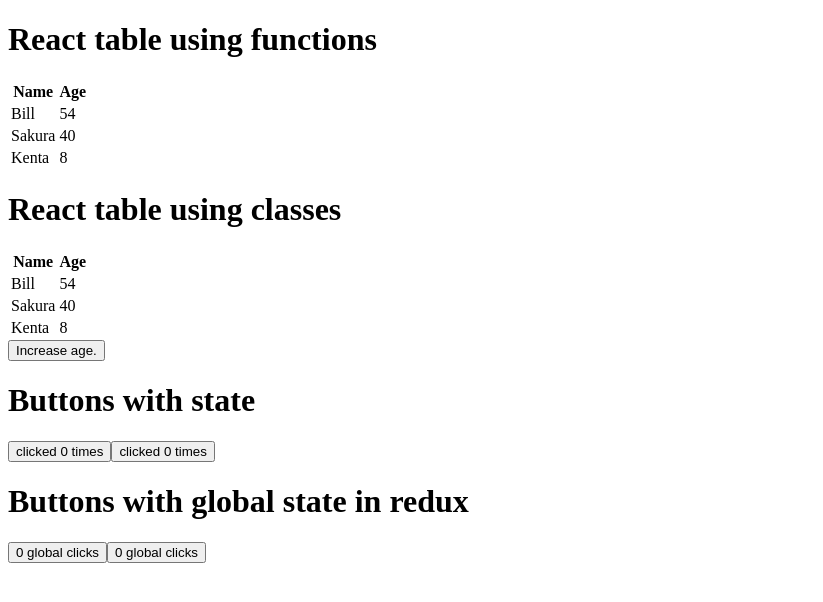
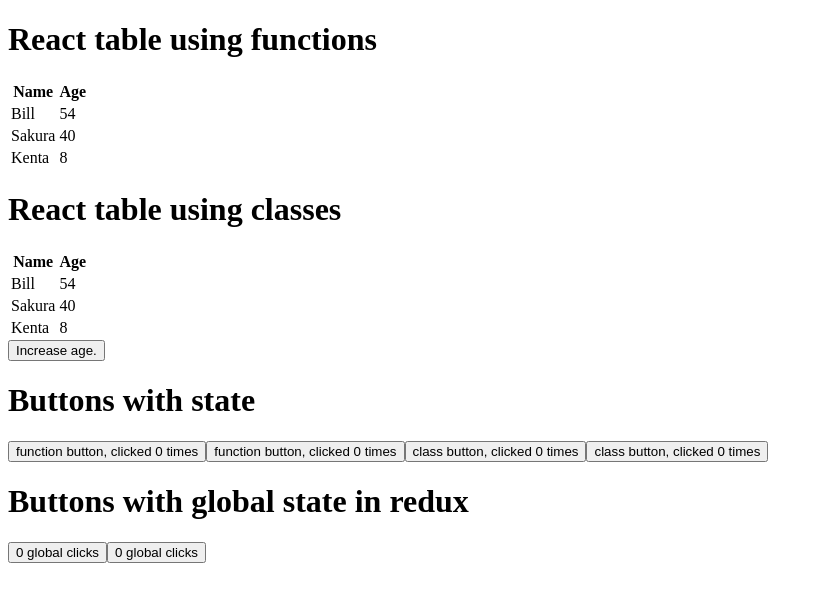
Before and after one commit to wkeese/react-app, a React app: page / in a window 1280 px wide. Shown: the top 602 px of the page, without its empty margins (0-823 px from the left). Built offline with nearby package versions, Linux system fonts and the light colour scheme.

Commit message:
Functional component example for Button. Also, rename GlobalButton to ReduxButton.

```diff
--- a/src/Button.tsx
+++ b/src/Button.tsx
@@ -1,20 +1,15 @@
-import React from 'react';
+// Button functional component.
 
-export default class Button extends React.Component {
-    state = {
-        clicks: 0
-    }
+import React, { useState } from 'react';
 
-    onClick () {
-        this.setState({ clicks: this.state.clicks + 1 });
-    }
+export default function Button () {
+    console.log("render button");
 
-    render() {
-        const { clicks } = this.state;
-        return (
-            <button onClick={this.onClick.bind(this)}>
-                clicked {clicks} times
-            </button>
-        );
-    }
+    const [clicks, setClicks] = useState(0);
+
+    return (
+        <button onClick={() => setClicks(clicks + 1)}>
+            function button, clicked {clicks} times
+        </button>
+    );
 }
--- /dev/null
+++ b/src/ButtonAsClass.tsx
@@ -0,0 +1,22 @@
+// Button class component.
+
+import React from 'react';
+
+export default class ButtonAsClass extends React.Component {
+    state = {
+        clicks: 0
+    }
+
+    onClick () {
+        this.setState({ clicks: this.state.clicks + 1 });
+    }
+
+    render() {
+        const { clicks } = this.state;
+        return (
+            <button onClick={this.onClick.bind(this)}>
+                class button, clicked {clicks} times
+            </button>
+        );
+    }
+}
--- a/src/GlobalButton.tsx
+++ b/src/ReduxButton.tsx
@@ -7,7 +7,7 @@
 // If I wanted to do a class I think I need to follow https://react-redux.js.org/tutorials/connect,
 // but returning a function is the recommended way.
 
-export default function GlobalButton () {
+export default function ReduxButton () {
     const clicks = useAppSelector(state => state.counter.value);
     const dispatch = useAppDispatch();
 
--- a/src/index.tsx
+++ b/src/index.tsx
@@ -2,7 +2,8 @@
 import ReactDOM from 'react-dom';
 import { Provider } from 'react-redux'
 import Button from './Button';
-import GlobalButton from './GlobalButton';
+import ButtonAsClass from './ButtonAsClass';
+import ReduxButton from './ReduxButton';
 import Table from './Table';
 import TableAsClass from './TableAsClass';
 import RowData from "./RowData";
@@ -29,10 +30,12 @@
                 <h1>Buttons with state</h1>
                 <Button/>
                 <Button/>
+                <ButtonAsClass/>
+                <ButtonAsClass/>
 
                 <h1>Buttons with global state in redux</h1>
-                <GlobalButton/>
-                <GlobalButton/>
+                <ReduxButton/>
+                <ReduxButton/>
             </React.StrictMode>
         </Provider>,
         document.getElementById('root')
```
